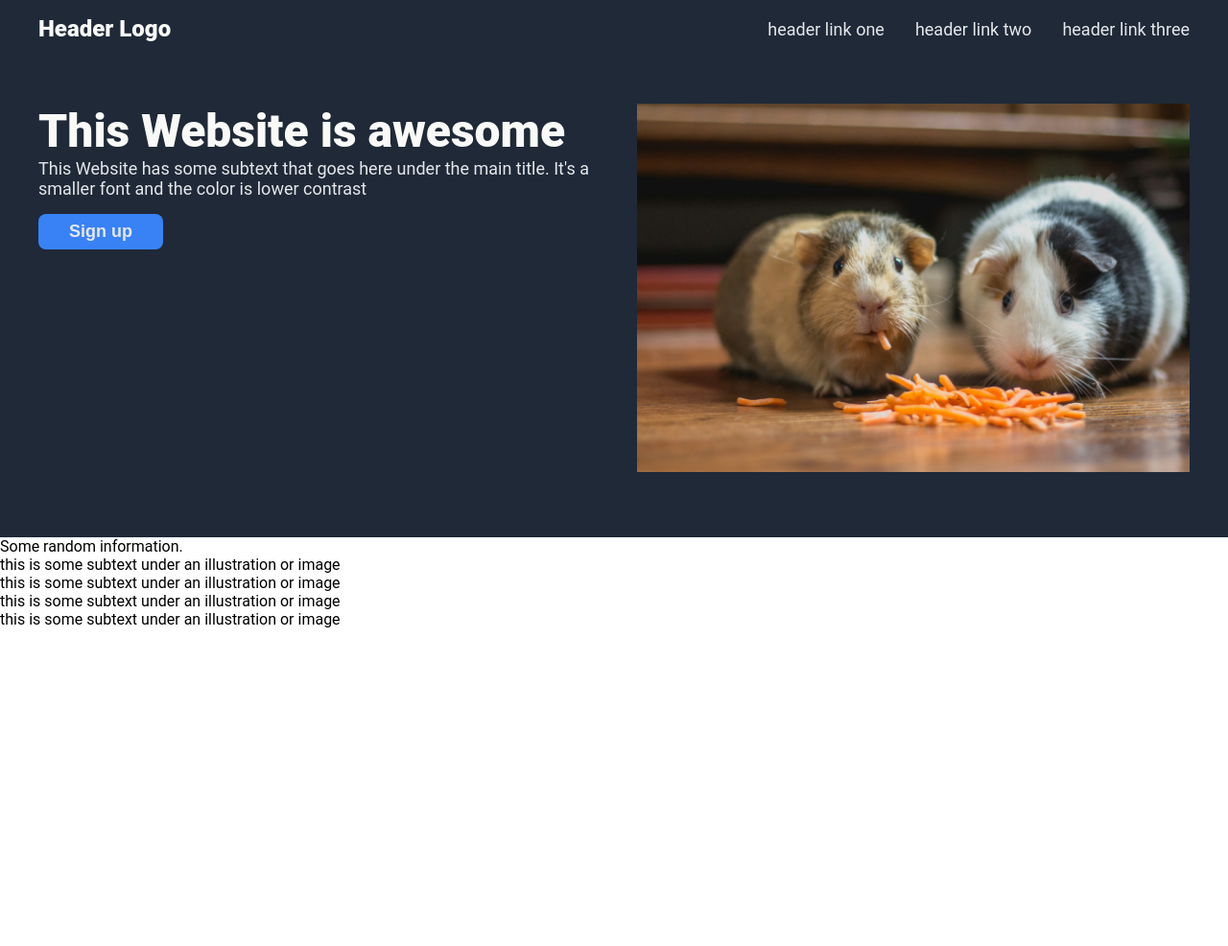
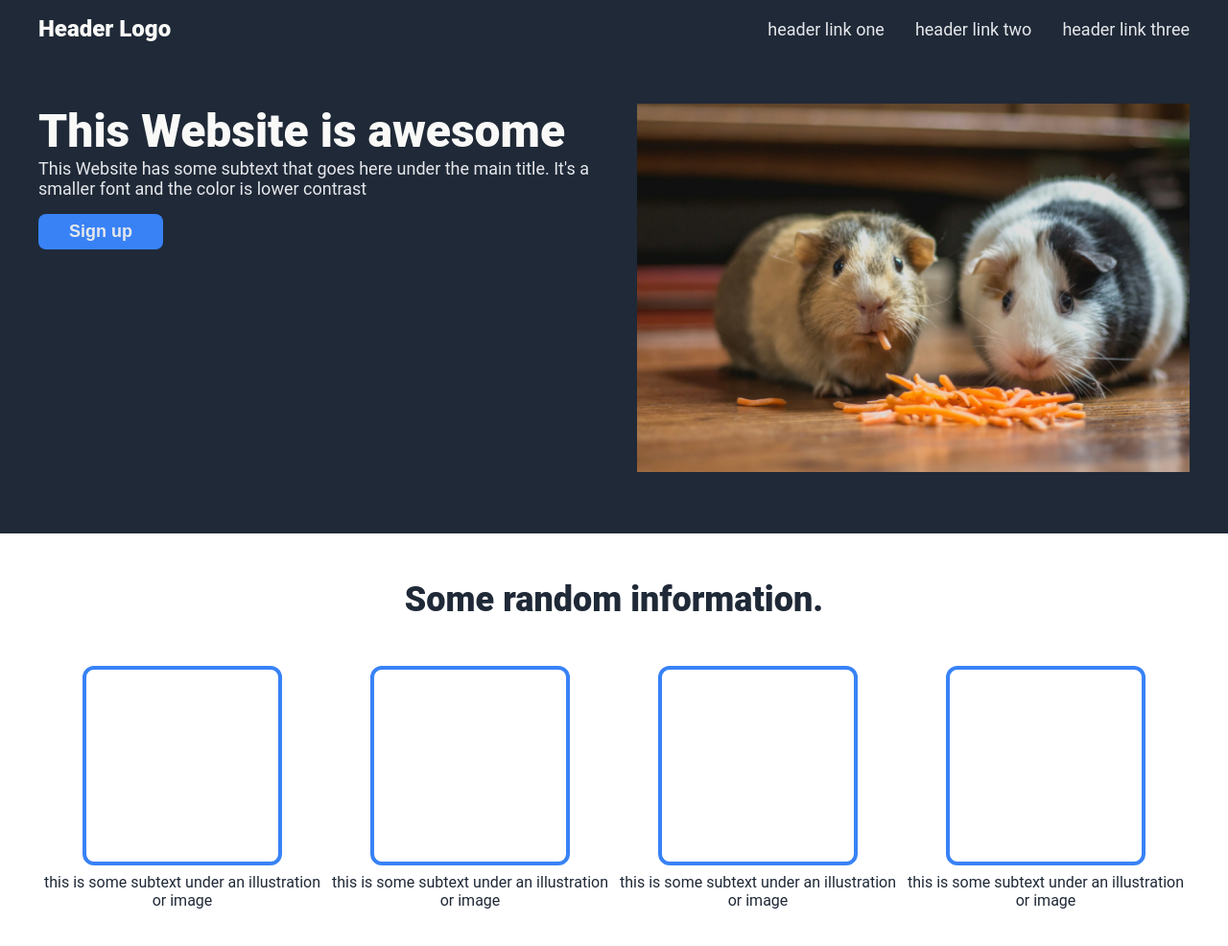
Before and after one commit to TSPMP/odin-landing-page, a plain HTML site: page index.html in a window 1280 px wide. Shown: the whole page at 96% size. Before the commit the page ends 800 px from the top, so only its background shows below. Drawn offline with Linux system fonts and the light colour scheme.

Commit message:
Style the information section

```diff
--- a/index.html
+++ b/index.html
@@ -41,7 +41,10 @@
 
     <div class="section-container-information">
         <div class="information">
+            <div class="information-heading">
                 Some random information.
+            </div>
+            <div class="container-information-cards">
                 <div class="information-card">
                     <div class="illustration">
                     </div>
@@ -64,6 +67,7 @@
                 </div>
             </div>
         </div>
+    </div>
 
 </body>
 
--- a/style.css
+++ b/style.css
@@ -5,15 +5,18 @@ html, body {
     font-family: Roboto, sans-serif;
 }
 
-.header, .hero, .information {
-    width: 1200px;
+.section-container-header, .section-container-hero, .section-container-information {
+    display: flex;
+    justify-content: center;
+    align-items: center;
 }
 
 .section-container-header, .section-container-hero {
-    display: flex;
-    justify-content: center;
-    align-items: center;
     background-color: #1F2937;
+}
+
+.header, .hero, .information {
+    width: 1200px;
 }
 
 .header {
@@ -56,6 +59,12 @@ html, body {
     flex: 1;
 }
 
+.hero-right {
+    display: flex;
+    justify-content: center;
+    align-items: center;
+}
+
 .hero h1 {
     font-size: 48px;
     font-weight: 900;
@@ -85,3 +94,43 @@ html, body {
     font-weight: 700;
     padding: 8px 32px;
 }
+
+.section-container-information {
+    padding: 48px 0;
+}
+
+.information {
+    display: flex;
+    flex-direction: column;
+    justify-content: center;
+    align-items: center;
+}
+
+.container-information-cards {
+    display: flex;
+    justify-content: space-around;
+}
+
+.information-heading {
+    font-size: 36px;
+    font-weight: 900;
+    color: #1F2937;
+    margin-bottom: 48px;
+}
+
+.information-card {
+    display: flex;
+    flex-direction: column;
+    align-items: center;
+    justify-content: center;
+    text-align: center;
+    gap: 8px;
+    color: #1F2937;
+}
+
+.illustration {
+    width: 200px;
+    height: 200px;
+    border: 4px solid #3882F6;
+    border-radius: 12px;
+}
```
Lines whose indentation alone changed are shown as unchanged.
